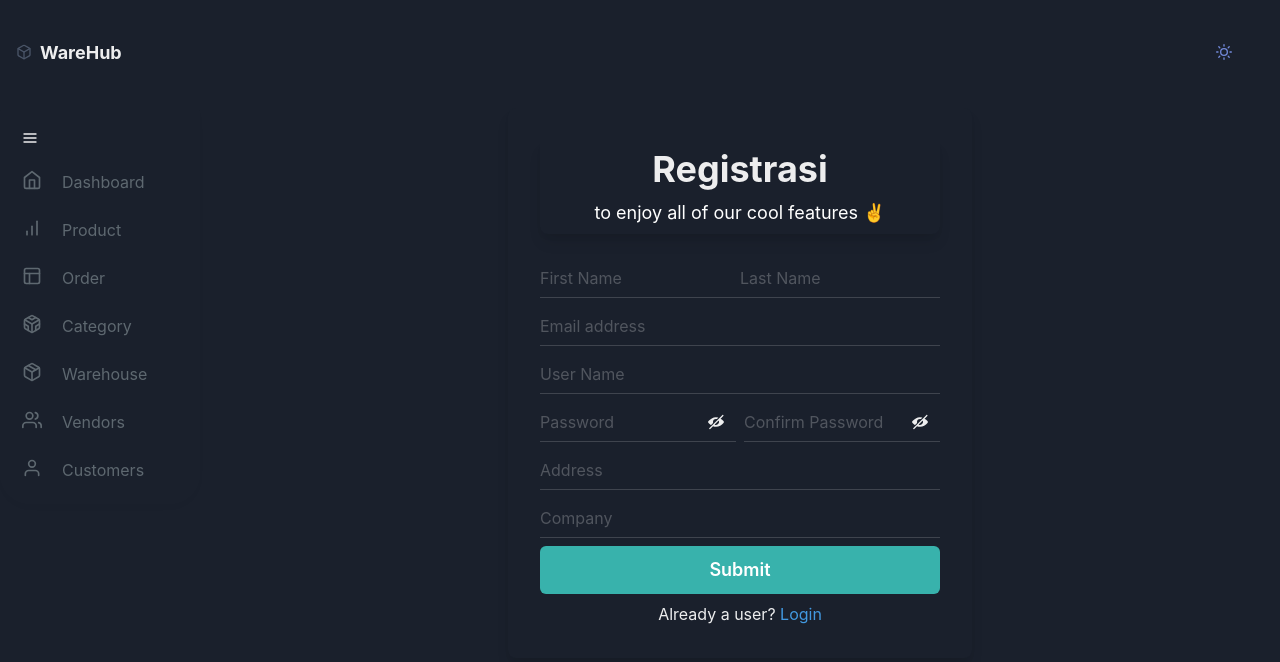
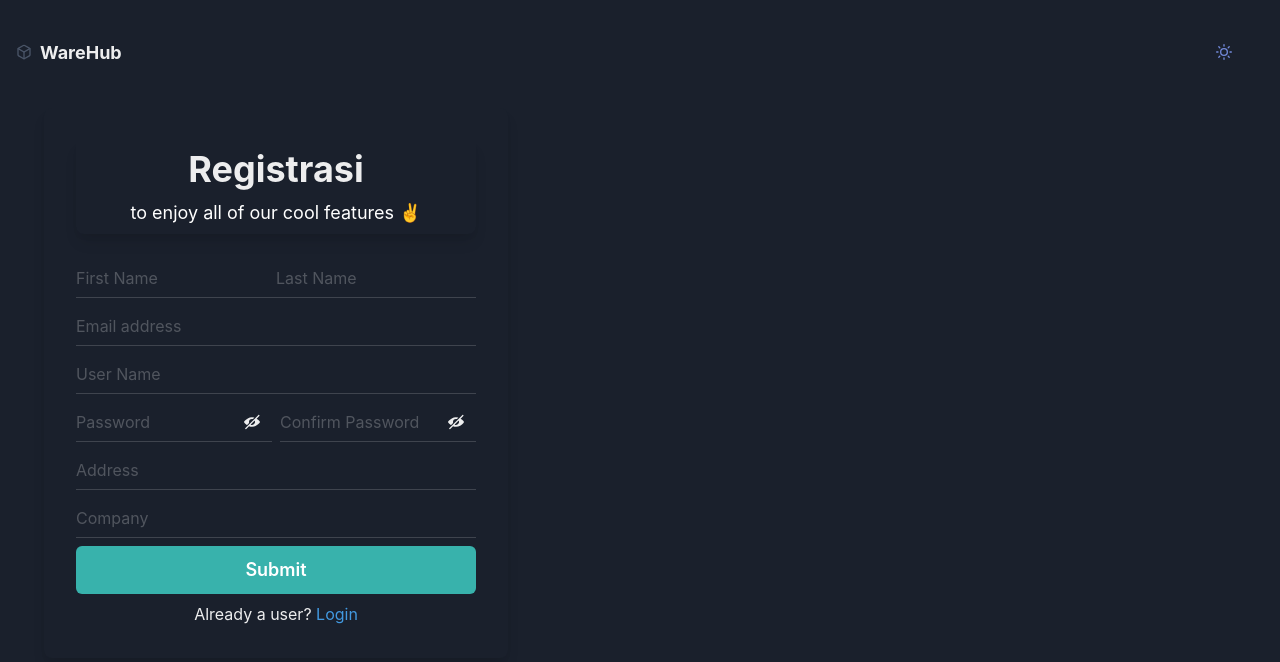
Before and after one commit to Final-Projects-4/WareHub-Client, a Next.js app: page /register in a window 1280 px wide. Shown: the top 662 px of the page. Built offline with nearby package versions, Linux system fonts and the light colour scheme.

Commit message:
merge complete

```diff
--- a/src/pages/_app.js
+++ b/src/pages/_app.js
@@ -8,7 +8,7 @@ import { useRouter } from 'next/router'
 
 export default function App({ Component, pageProps }) {
   const router = useRouter();
-  const isRootPage = router.pathname === '/';
+  const isRootPage = router.pathname === '/' || router.pathname === '/register';
   return (
     <ChakraProvider theme={theme}>
       <ColorModeScript initialColorMode={theme.config.initialColorMode} />
--- a/src/pages/register.js
+++ b/src/pages/register.js
@@ -5,7 +5,6 @@ import {
   Button,
   Text,
   FormControl,
-  FormLabel,
   InputGroup,
   InputRightElement,
   Stack,
```
